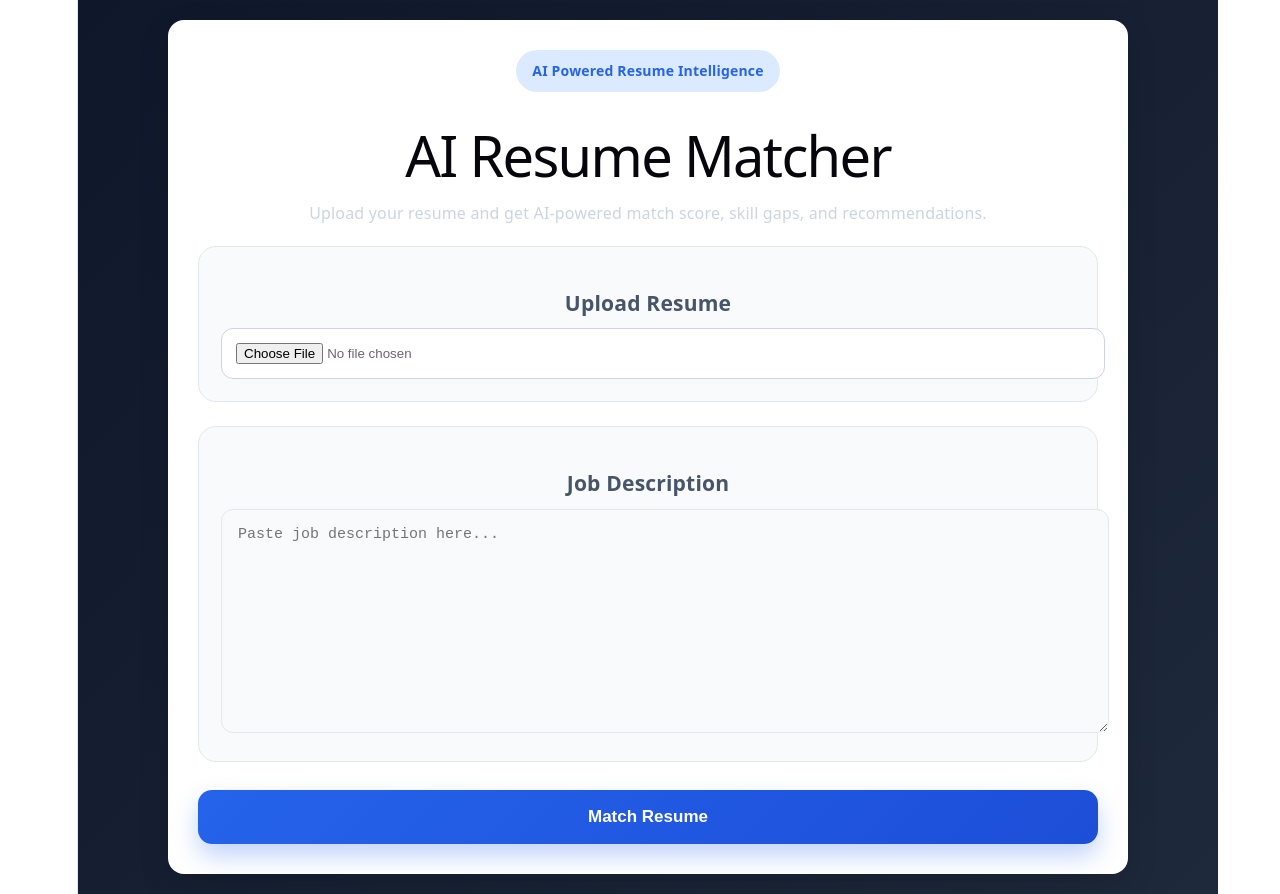
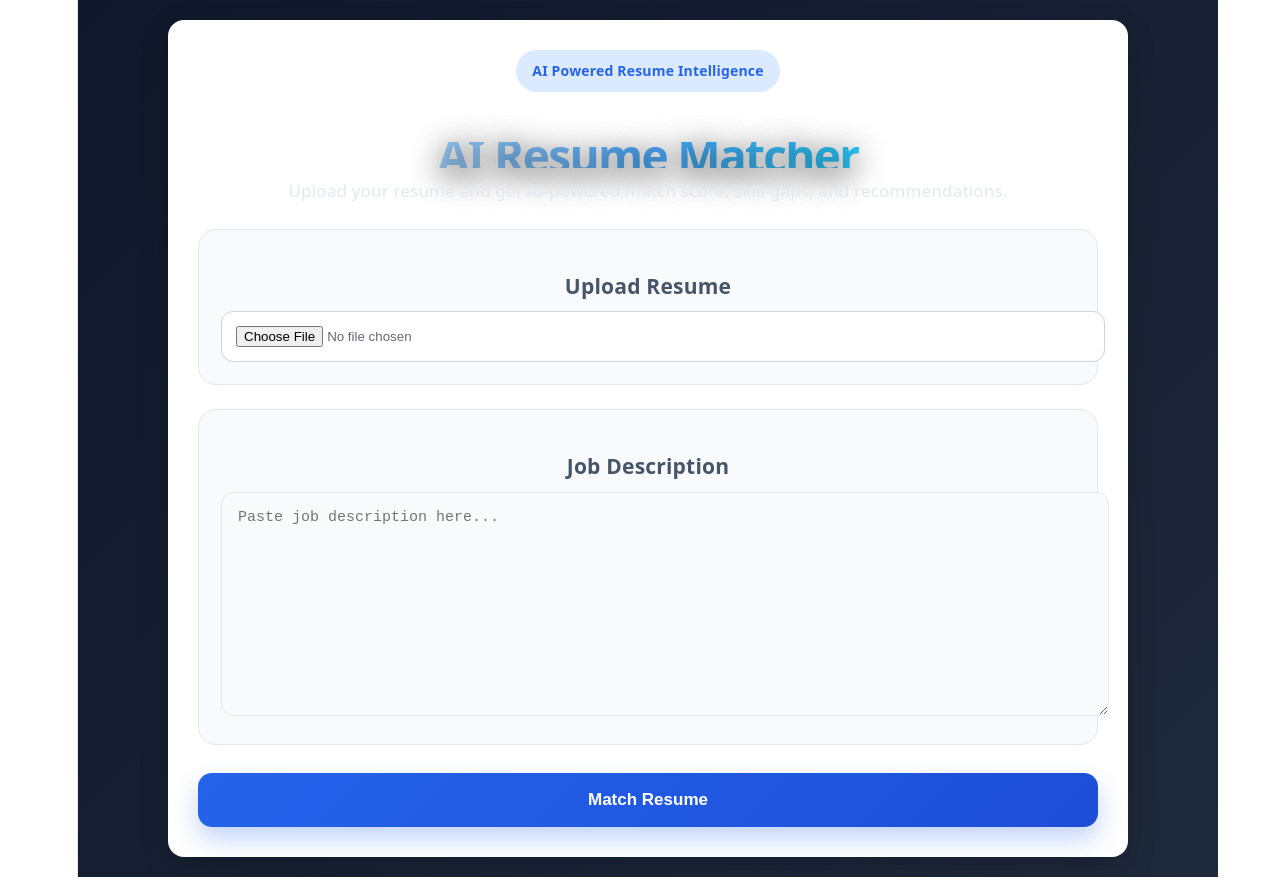
Before and after one commit to shivani2127/ai-resume-job-matcher, a React app in the folder frontend/: page / in a window 1280 px wide. Built offline with nearby package versions, Linux system fonts and the light colour scheme; the HTML template or start-up script is replaced by a standard one.

Commit message:
fixed main heading visibility

```diff
--- a/frontend/src/App.jsx
+++ b/frontend/src/App.jsx
@@ -55,10 +55,27 @@
       <div style={styles.card}>
         <div style={styles.badge}>AI Powered Resume Intelligence</div>
 
-        <h1 style={styles.title}>AI Resume Matcher</h1>
-        <p style={styles.subtitle}>
-          Upload your resume and get AI-powered match score, skill gaps, and recommendations.
-        </p>
+        <h1 style={{
+               fontSize: "46px",
+               fontWeight: "900",
+               textAlign: "center",
+               marginBottom: "10px",
+               background: "linear-gradient(90deg, #ffffff, #4facfe, #00f2fe)",
+                WebkitBackgroundClip: "text",
+               WebkitTextFillColor: "transparent",
+               textShadow: "0 5px 30px rgba(0,0,0,0.7)"
+}}>
+  AI Resume Matcher
+</h1>
+        <p style={{
+           color: "#e2e8f0",
+          fontSize: "17px",
+            textAlign: "center",
+          fontWeight: "500",
+          marginBottom: "25px"
+}}>
+  Upload your resume and get AI-powered match score, skill gaps, and recommendations.
+</p>
 
         <div style={styles.grid}>
           <div style={styles.inputCard}>
@@ -156,13 +173,12 @@
 
 const styles = {
   heading: {
-    fontSize: "42px",
-    fontWeight: "800",
+    fontSize: "48px",
+    fontWeight: "900",
     textAlign: "center",
     marginBottom: "10px",
-    background: "linear-gradient(90deg, #4facfe, #00f2fe)",
-    WebkitBackgroundClip: "text",
-    WebkitTextFillColor: "transparent"
+    color: "#ffffff",
+    textShadow: "0 0 20px rgba(0, 102, 255, 0.7)"
   },
   page: {
     minHeight: "100vh",
@@ -204,10 +220,11 @@
     fontWeight: "600"
   },
   subtitle: {
-    color: "#cbd5e1",
-    fontSize: "16px",
+    color: "#e2e8f0",
+    fontSize: "17px",
     textAlign: "center",
-    marginBottom: "20px"
+    fontWeight: "500",
+    marginBottom: "25px"
   },
   grid: {
     display: "grid",
```
